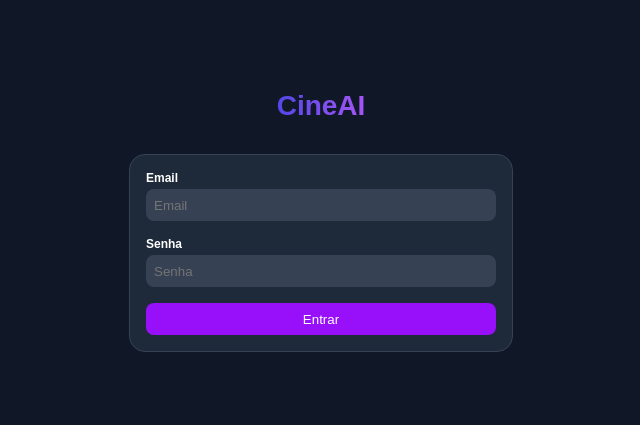
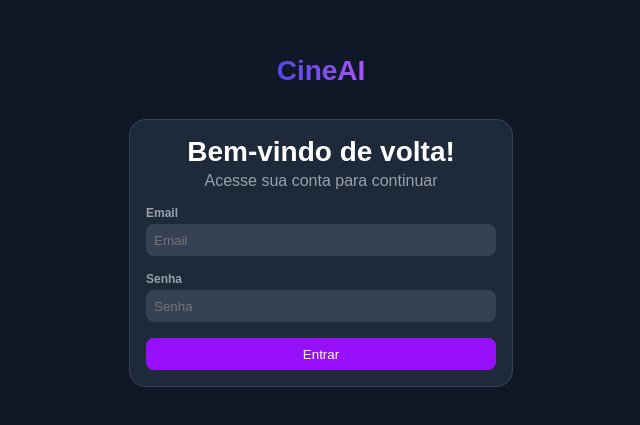
Before and after one commit to Ricciow/CineAi, a React (Vite) app: page /login in a window 1280 px wide. Shown: the part 179-604 px from the top of the page, without its empty margins (319-959 px from the left). Built offline with nearby package versions, Linux system fonts and the light colour scheme; no server answers.

Commit message:
ajustes na pagina de login

```diff
--- /dev/null
+++ b/src/components/Form/FormTitle.tsx
@@ -0,0 +1,13 @@
+type FormTitleProps = {
+    title: string;
+    description?: string;
+}
+
+export default function FormTitle({ title, description }: FormTitleProps) {
+    return (
+        <div className="form_title_container">
+            <h1 className="form_title">{title}</h1>
+            {description && <p className="form_description">{description}</p>}
+        </div>
+    )
+}
--- a/src/pages/LoginPage.tsx
+++ b/src/pages/LoginPage.tsx
@@ -1,11 +1,13 @@
 import { Form } from "react-router-dom";
 import FormField from "../components/Form/FormField";
+import FormTitle from "../components/Form/FormTitle";
 
 export default function LoginPage() {
     return (
         <div className="login_main">
             <h1 className="cine_ai_title">CineAI</h1>
             <Form method="post" className="login_form">
+                <FormTitle title="Bem-vindo de volta!" description="Acesse sua conta para continuar"/>
                 <FormField type="email" name="email" placeholder="Email" title="Email" required value=""/>
                 <FormField type="password" name="password" placeholder="Senha" title="Senha" required value=""/>
                 <FormField type="submit" name="submit" placeholder="" required value="Entrar"/>
--- a/src/styles/components/Form.css
+++ b/src/styles/components/Form.css
@@ -1,12 +1,25 @@
-.form_input_container {
+.form_input_container, .form_title_container {
     display: flex;
     flex-direction: column;
     gap: var(--xs);
     width: 100%;
 }
 
+.form_title {
+    color: var(--text-white);
+    font-size: var(--font-header);
+    text-align: center;
+    font-weight: bold;
+}
+
+.form_description {
+    color: var(--text-light-gray);
+    font-size: var(--font-text);
+    text-align: center;
+}
+
 .form_label {
-    color: var(--text-white);
+    color: var(--text-light-gray);
     font-size: var(--font-small);
     font-weight: bold;
 }
```
